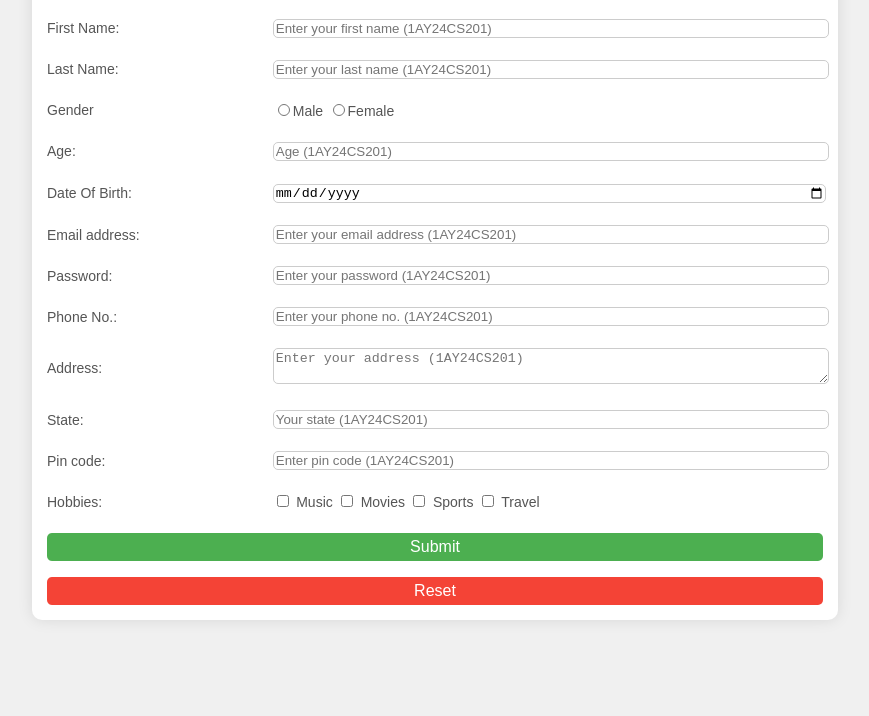
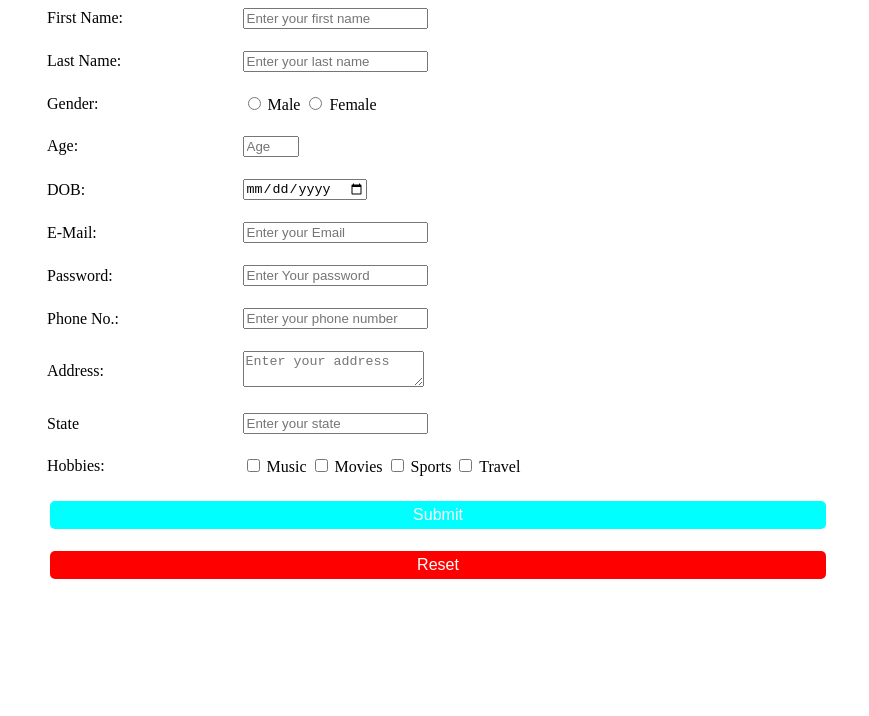
Before and after one commit to ojha-shubham14/Web-Technology---LAB, a plain HTML site: page WebTechnology/4/index.html in a window 1280 px wide. Shown: the part 84-800 px from the top of the page, without its empty margins (205-1074 px from the left). Drawn offline with Linux system fonts and the light colour scheme.

Commit message:
Prac: Completed 4th program practice for IA

```diff
--- a/WebTechnology/4/index.html
+++ b/WebTechnology/4/index.html
@@ -1,135 +1,200 @@
 <!DOCTYPE html>
 <html lang="en">
 <head>
-	<meta charset="UTF-8">
-	<meta name="viewport" content="width=device-width, initial-scale=1.0">
-	<title>Student Registration Form</title>
+	<meta charset ="UTF-8">
+	<meta name="viewport" content="width=device-width , initial-scale= 1.0">
+	<title>1AY24CS201</title>
+
 	<style>
-		body{
-			font-family: Arial, sans-serif;
-			background-color: #f0f0f0;
-		}
 		.container{
 			max-width: 800px;
 			margin: 0 auto;
-			padding: 3px;
-			background-color: #fff;
-			border-radius: 10px;
-			box-shadow: 0px 0px 15px rgba(0, 0, 0, 0.1);
+		}
+		button{
+			font-size:medium;
+			width: 100%;
+			border-radius: 5px;
+			border: none;
+			padding:5px;
+			margin:3px;
+		}
+		table{
+			font-family: times New roman;
+			width: 100%;
+		}
+		table td{
+			padding:10px;
 		}
 		h1{
 			text-align: center;
-			color: #333;
-		}
-		table{
-			width: 100%;
-			margin-top: 20px;
-		}
-		table td{
-			padding: 10px;
-		}
-		input[type="radio"], input[type="checkbox"]{
-			width: 12px;
-			height: 12px;
-		}
-		input,textarea{
-			width: 100%;
-			border: 1px solid #ccc;
-			border-radius: 5px;
-		}
-		label, .legend{
-			font-size: 14px;
-			color: #555;
-		}
-		button{
-			font-size: medium;
-			width: 100%;
-			border-radius: 5px;
-			border: none;
-			padding: 5px;
+			color:burlywood;
 		}
 	</style>
 </head>
+
 <body>
-	<div class="container">
-		<h1>Shubham's  Registration Form</h1>
-		<form action="https://httpbin.org/post" method="post">
+	<div class = "container">
+
+		<h1>Student Registration Form</h1>
+
+		<form action = " https://httpbin.org/post" method="post">
+
 			<table>
+
+				<!-- first name -->
 				<tr>
-					<td><label for="Firstname">First Name:</label></td>
-					<td><input type="text" name="Firstname" id="Firstname" placeholder="Enter your first name (1AY24CS201)" required></td>
-				</tr>
-				<tr>
-					<td><label for="Lastname">Last Name:</label></td>
-					<td><input type="text" name="Lastname" id="Lastname" placeholder="Enter your last name (1AY24CS201)"></td>
-				</tr>
-				<tr>
-					<td class="legend">Gender</td>
 					<td>
-						<input type="radio" name="gender" id="male" value="Male"><label for="male">Male</label>
-						<input type="radio" name="gender" id="female" value="Female"><label for="female">Female</label>
+						<lable for="firstName">First Name:</lable>
+					</td>
+
+					<td>
+						<input type="text" name="firstName" id="firstName" placeholder="Enter your first name" required>
 					</td>
 				</tr>
+
+				<!-- last name -->
 				<tr>
-					<td><label for="age">Age:</label></td>
-					<td><input type="number" name="age" id="age" min="16" max="25" step="1" placeholder="Age (1AY24CS201)"></td>
+					<td>
+						<label for="lastname">Last Name:</label>
+					</td>
+
+					<td>
+						<input type="text" name="lastname" id="lastname" placeholder="Enter your last name" required>
+					</td>
 				</tr>
+
+				<!-- gender -->
+
 				<tr>
-					<td><label for="dob">Date Of Birth:</label></td>
-					<td><input type="date" name="dob" id="dob" required></td>
+					<td class="legend">Gender:</td>
+
+					<td>
+						<input type="radio" name="gender" id="male" value="Male">
+						<label for="male">Male</label>
+
+						<input type="radio" name="gender" id="female" value="Female">
+						<label for="female">Female</label>
+					</td>
 				</tr>
+
+				<!-- age -->
 				<tr>
-					<td><label for="email">Email address:</label></td>
-					<td><input type="email" name="email" id="email" placeholder="Enter your email address (1AY24CS201)" required></td>
+					<td>
+						<label for="age">Age:</label>
+					</td>
+
+					<td>
+						<input type="number" name="age" id="age" min="15" max="25" step="1" placeholder="Age">
+					</td>
 				</tr>
+
+				<!-- DOB -->
+
 				<tr>
-					<td><label for="password">Password:</label></td>
-					<td><input type="password" name="password" id="password" placeholder="Enter your password (1AY24CS201)" minlength="8" required></td>
+					<td>
+						<label for="dob" >DOB:</label>
+					</td>
+
+					<td>
+						<input type="date" name="dob" id="dob" required>
+					</td>
 				</tr>
+
+				<!-- Email address-->
+
 				<tr>
-					<td><label for="phoneno">Phone No.:</label></td>
-					<td><input type="tel" name="phoneno" id="phoneno" placeholder="Enter your phone no. (1AY24CS201)" pattern="[0-9]{10}" required></td>
+					<td>
+						<label for="email">E-Mail:</label>
+					</td>
+					<td>
+						<input type="text" name="email" id="email" placeholder="Enter your Email" required>
+					</td>
 				</tr>
+
+				<!--Password-->
+
 				<tr>
-					<td><label for="address">Address:</label></td>
-					<td><textarea name="address" id="address" placeholder="Enter your address (1AY24CS201)"></textarea></td>
+					<td>
+						<label for="password">Password:</label>
+					</td>
+
+					<td>
+						<input type="password" name="password" id="password" placeholder="Enter Your password" required>
+					</td>
 				</tr>
+
+				<!--Phone Number-->
+
 				<tr>
-					<td><label for="state">State:</label></td>
 					<td>
-						<input type="text" name="state" id="state" list="state-list" placeholder="Your state (1AY24CS201)">
-						<datalist id="state-list">
-							<option value="Karnataka">
-							<option value="Andhra Pradesh">
-							<option value="West Bengal">
-							<option value="Uttar Pradesh">
-							<option value="Tamil Nadu">
-							<option value="Other">
+						<label for="tel">Phone No.:</label>
+					</td>
+
+					<td>
+						<input type="tel" name="tel" id="tel" placeholder="Enter your phone number" pattern="[0-9]{10} required">
+					</td>
+				</tr>
+
+				<!--Address-->
+
+				<tr>
+					<td>
+						<label for="add">Address:</label>
+					</td>
+
+					<td>
+						<textarea name="add" id="add" placeholder="Enter your address" required"></textarea>
+					</td>
+				</tr>
+
+				<!--State-->
+
+				<tr>
+					<td>
+						<label for="state">State</label>
+					</td>
+
+					<td>
+						<input type="text" name="state" id="state" list="state" placeholder="Enter your state">
+						<datalist id="state">
+							<option value="KA"></option>
+							<option value="AP"></option>
+							<option value="WB">
+							<option value="TN">
+							<option value="UK">
 						</datalist>
 					</td>
 				</tr>
-				<tr>
-					<td><label for="pin">Pin code:</label></td>
-					<td><input type="text" name="pin" id="pin" placeholder="Enter pin code (1AY24CS201)" pattern="[0-9]{6}" inputmode="numeric"></td>
-				</tr>
+
+
 				<tr>
                     <td class="legend">Hobbies:</td>
+
                     <td>
                         <input type="checkbox" name="Hobbies" id="Music" value="Music">
                         <label for="Music">Music</label>
+                        <!-- Checkbox for Music -->
+
                         <input type="checkbox" name="Hobbies" id="Movies" value="Movies">
                         <label for="Movies">Movies</label>
+                        <!-- Checkbox for Movies -->
+
                         <input type="checkbox" name="Hobbies" id="Sports" value="Sports">
                         <label for="Sports">Sports</label>
+                        <!-- Checkbox for Sports -->
+
                         <input type="checkbox" name="Hobbies" id="Travel" value="Travel">
                         <label for="Travel">Travel</label>
+                        <!-- Checkbox for Travel.
+                             Checkboxes allow multiple selections. -->
                     </td>
                 </tr>
+
 				<tr>
 					<td colspan="2">
-						<button type="submit" style="background-color: #4CAF50; color: white;">Submit</button>
+						<button type="submit" style="background-color: aqua; color:white">Submit</button>
 						<p></p>
-						<button type="reset" style="background-color: #f44336; color: white;">Reset</button>
+						<button type="reset" style="background-color: red; color: white;">Reset</button>
 					</td>
 				</tr>
 			</table>
```
Lines whose indentation alone changed are shown as unchanged.
